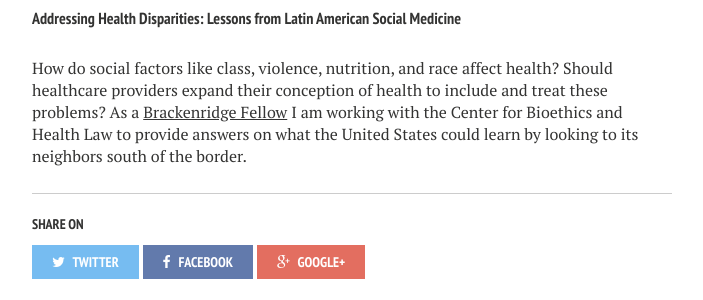
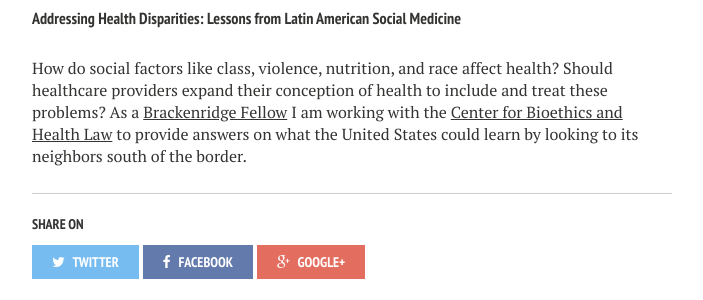
Before and after one commit to ethanagbaker/ethanagbaker.github.io, a Jekyll site: the page built from projects/index.md, in a window 1280 px wide. Shown: the part 1979-2279 px from the top of the page, without its empty margins (288-991 px from the left). Built offline with Jekyll 4.4.1, drawn with Linux system fonts in a browser that asks for light colours; nearby versions of some CDN libraries; some of the changed lines change nothing that is shown.

Commit message:
more links.

```diff
--- a/projects/index.md
+++ b/projects/index.md
@@ -24,4 +24,4 @@ Why do some libraries perform far better than others during next-generation sequ
 Conifers are the dominant class of tree species across much of the North and play an essential ecological and economic role. Conifers have genomes several times the size of the human genome, presenting unique computational challenges. Here, we present the first comparative analysis of several non-model conifers, providing new insight on gene conservation across the pines. Read our paper in G3 (In review).
 
 ##### Addressing Health Disparities: Lessons from Latin American Social Medicine
-How do social factors like class, violence, nutrition, and race affect health? Should healthcare providers expand their conception of health to include and treat these problems? As a [Brackenridge Fellow](http://www.honorscollege.pitt.edu/fall-spring-brackenridge-fellowships) I am working with the Center for Bioethics and Health Law to provide answers on what the United States could learn by looking to its neighbors south of the border.
+How do social factors like class, violence, nutrition, and race affect health? Should healthcare providers expand their conception of health to include and treat these problems? As a [Brackenridge Fellow](http://www.honorscollege.pitt.edu/fall-spring-brackenridge-fellowships) I am working with the [Center for Bioethics and Health Law](http://www.bioethics.pitt.edu/) to provide answers on what the United States could learn by looking to its neighbors south of the border.
```
